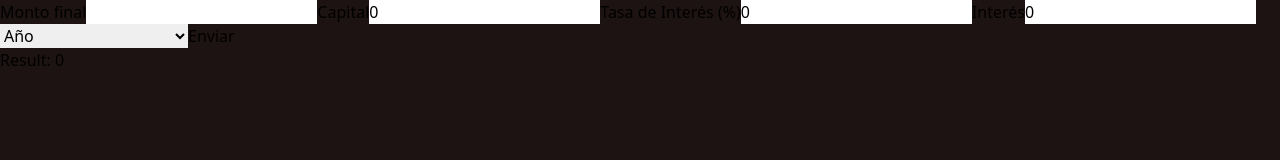
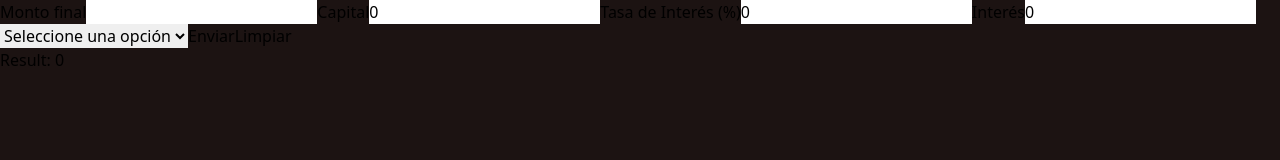
Before and after one commit to bjxuss/JBJ-Economic, a React (Vite) app: page /is in a window 1280 px wide. Shown: the top 160 px of the page. Built offline with nearby package versions, Linux system fonts and the light colour scheme.

Commit message:
Agregando una función para el reseteo de componentes

```diff
--- a/src/components/01_Interes-Simple/Form-IS.tsx
+++ b/src/components/01_Interes-Simple/Form-IS.tsx
@@ -120,6 +120,19 @@ const Form = () => {
         return años
     }
 
+    const resetComponents = () => {
+        setmonto(0)
+        setState({
+            capital: 0,
+            interes: 0,
+            tiempo: 0
+        })
+
+        setselectOption("")
+        setInteresD(0)
+
+    }
+
     // Funcion para enviar los datos
     const onSubmit = (e: React.FormEvent<HTMLFormElement>) => {
         e.preventDefault();
@@ -222,7 +235,7 @@ const Form = () => {
 
 
              <select name="selectTypeDate" id="" onChange={selectElement}>
-                    <option value="option" disabled>Seleccione una opción</option>
+                    <option value="option" >Seleccione una opción</option>
                     <option value="anio">Año</option>
                     <option value="intervalos">Intervalos</option>
                 </select>
@@ -270,6 +283,8 @@ const Form = () => {
                 <button type="submit"
                     className="bg-green-500 rounded-lg"
                     disabled={(!state.capital && !state.interes) || (!state.tiempo && !state.capital)} >Enviar</button>
+
+                <button onClick={resetComponents}>Limpiar</button>
                 <div className="flex justify-end">
                     <h1 className="text-red-800">Result: <span>{result}</span></h1>
                 </div>
```
